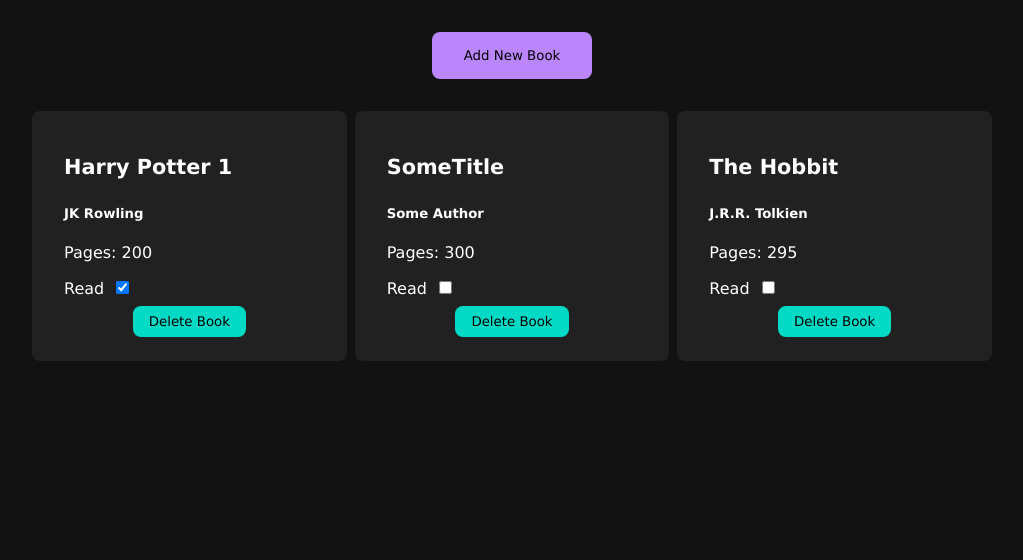
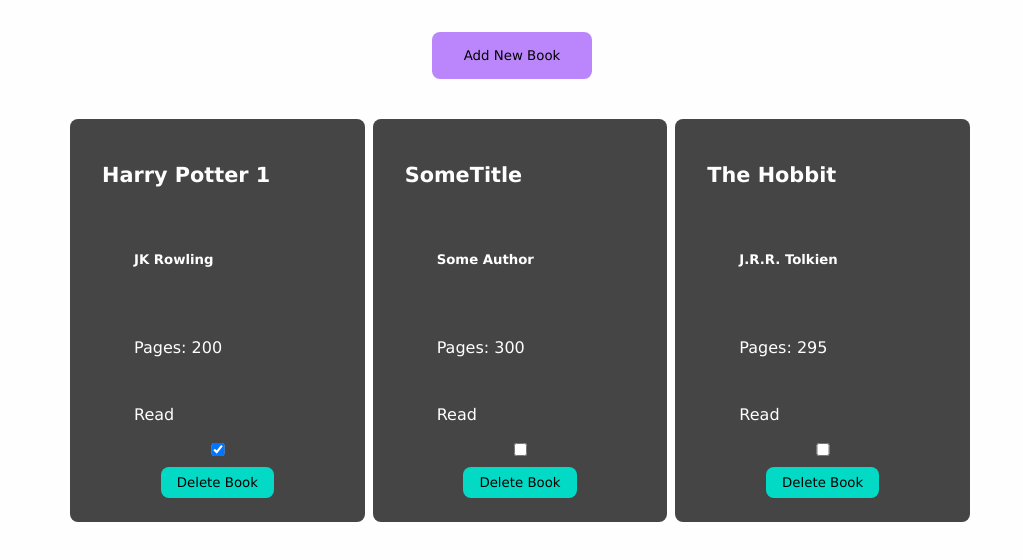
Before and after one commit to arito7/library, a website: page index.html in a window 1280 px wide. Shown: the whole page, without its empty margins (128-1151 px from the left). Drawn offline with Linux system fonts and the light colour scheme.

Commit message:
Refactor and modularize

```diff
--- a/css/styles.css
+++ b/css/styles.css
@@ -7,13 +7,18 @@
 * onSurface: #fffff
 **/
 
+html,
 body {
+  margin: 0;
+  padding: 0;
+  width: 100%;
+  height: 100%;
   font-family: Verdana, Geneva, Tahoma, sans-serif;
-    background-color: #121212;
+  background-color: #fefefe;
 }
 
 form {
-    background-color: antiquewhite;
+  background-color: #fbfbfb;
   border-radius: 16px;
   padding: 32px;
   display: none;
@@ -28,12 +33,9 @@
   margin-right: 8px;
 }
 
-div.wrapper {
+.wrapper {
   margin: 32px auto;
-    max-width: 960px;
-    display: grid;
-    gap: 8px;
-    grid-template-columns: repeat(3, 1fr);
+  max-width: 900px;
 }
 
 button.add,
@@ -54,13 +56,22 @@
   padding: 8px 16px;
 }
 
-.wrapper > .card {
-    color: #fff;
-    background-color: #212121;
+.library-container {
+  display: grid;
+  grid-template-columns: repeat(3, 1fr);
+  width: 100%;
+  gap: 8px;
+  padding: 8px;
+}
+
+.card {
+  color: #fefefe;
+  display: grid;
+  background-color: #454545;
   border-radius: 8px;
   padding: 16px 32px;
 }
 
-.card > .title {
+.card-title {
   font-size: 1.3em;
 }
--- a/index.html
+++ b/index.html
@@ -11,9 +11,9 @@
 <body>
     <button class="add">Add New Book</button>
     <form>
-        <div><label for="title">Title</label><input id="title" type='text' name="title"></div>
-        <div><label for="author">Author</label><input id="author" type="text" name="author"></div>
-        <div><label for="pages">Pages</label><input id="pages" type="number" min="1" name="pages"></div>
+        <div><input autofocus required id="title" type='text' name="title" minlength="3" maxlength="30" placeholder="Title"></div>
+        <div><input required id="author" type="text" name="author" minlength="3" maxlength="20" placeholder="Author"></div>
+        <div><label for="pages">Pages</label><input required id="pages" type="number" min="1" name="pages"></div>
         <div>
             <label for='read'>Have you read this book?</label><input type="checkbox" name="read" id="read">
         </div>
--- a/js/scripts.js
+++ b/js/scripts.js
@@ -1,119 +1,130 @@
-        function Book(title, author, pages, read){
-            this.title = title;
-            this.author = author;
-            this.pages = pages;
-            this.read = read;
-        }
-        Book.prototype.info = function(){
-            return `${this.title} by ${this.author}, ${this.pages} pages, ${this.read ? 'read' : 'not read yet'}`
-        }
-        Book.prototype.toggleRead = function(){
-            this.read = !this.read;
-        }
+/* eslint-disable no-underscore-dangle */
+/* eslint-disable no-undef */
+const Book = (title, author, pages, read) => {
+  const info = () =>
+    `${title} by ${author}, ${pages} pages, ${read ? 'read' : 'not read yet'}`;
+  const toggleRead = () => {
+    this.read = !this.read;
+  };
+  return { title, author, pages, read, info, toggleRead };
+};
 
-        let myLibrary = [];
-        /**for storing custom attributes */
-        const dataAttributes = {
-            bookIndex: 'data-index',
-        };
-        /** wrapper for book cards */
-        const wrapper = document.querySelector('.wrapper');
-        /** button that adds new cards, toggles form show/hide */
-        const btnNewBook = document.querySelector('button.add');
-        const btnSubmit = document.getElementById('btn-submit');
-        const form = document.querySelector('form');
+const Library = () => {
+  const library = [];
+  const DATA_ATTRIBUTES = {
+    bookIndex: 'data-index',
+  };
+  const CSS = {
+    container: 'library-container',
+    title: 'card-title',
+  };
+  const container = document.createElement('div');
+  container.classList.add(CSS.container);
 
-        /**sample data */
-        myLibrary.push(new Book('Harry Potter 1', 'JK Rowling', 200, true));
-        myLibrary.push(new Book('SomeTitle', 'Some Author', 300, false));
-        myLibrary.push(new Book('The Hobbit', 'J.R.R. Tolkien', 295, false));
+  // FUNCTION
+  function _addBookToLibrary(book) {
+    library.push(book);
+    render();
+  }
 
-        updateDisplay();
-        function updateDisplay(){
-            clearDisplay();
-            showBooks();
-        }
+  function createAndAddBookToLibrary(title, author, page, read) {
+    _addBookToLibrary(Book(title, author, page, read));
+  }
 
-        function showBooks(){
-            for (let i = 0; i < myLibrary.length; i++){
-                displayBook(myLibrary[i], i);
-            }
-        }
-        function clearDisplay(){
-            while (wrapper.hasChildNodes()){
-                wrapper.removeChild(wrapper.firstChild);
-            }
-        }
+  function _renderBook(book, bookIndex) {
+    // CREATE DOM ELEMENTS
+    const card = document.createElement('div');
+    const title = document.createElement('h4');
+    const author = document.createElement('h5');
+    const pages = document.createElement('p');
+    const read = document.createElement('span');
+    const btnTglRead = document.createElement('input');
+    const btnRemove = document.createElement('button');
 
+    // ADD CLASSES
+    card.classList.add('card');
+    title.classList.add(CSS.title);
+    author.classList.add('card', 'author');
+    pages.classList.add('card', 'pages');
+    read.classList.add('card', 'read');
+    btnRemove.classList.add('card', 'btn', 'secondary');
 
-        btnNewBook.addEventListener('click', e => {
-            form.style.display = form.style.display === 'none' ? 'grid' : 'none';
-        });
+    title.textContent = book.title;
+    author.textContent = book.author;
+    pages.textContent = `Pages: ${book.pages}`;
+    read.textContent = 'Read';
+    btnRemove.textContent = 'Delete Book';
+    read.style.marginRight = '8px';
 
-        btnSubmit.addEventListener('click', createAndAddBookToLibrary);
+    btnTglRead.setAttribute('type', 'checkbox');
+    if (book.read) {
+      btnTglRead.setAttribute('checked', book.read);
+    }
+    btnRemove.setAttribute(DATA_ATTRIBUTES.bookIndex, bookIndex);
+    btnTglRead.addEventListener('click', () => book.toggleRead());
+    btnRemove.addEventListener('click', removeBook);
 
-        function createAndAddBookToLibrary(){
-            const title = document.getElementById('title').value;
-            const author = document.getElementById('author').value;
-            const pages = document.getElementById('pages').value;
-            const read = document.getElementById('read').checked;
-            addBookToLibrary(title, author, pages, read);
-        }
+    card.appendChild(title);
+    card.appendChild(author);
+    card.appendChild(pages);
+    card.appendChild(read);
+    card.appendChild(btnTglRead);
+    card.appendChild(btnRemove);
+    container.appendChild(card);
+  }
 
-        function removeBook(e){
-            myLibrary.splice(e.target.getAttribute(dataAttributes.bookIndex),1);
-            updateDisplay();
-        }
+  function clearContainer() {
+    while (container.hasChildNodes()) {
+      container.removeChild(container.firstChild);
+    }
+  }
 
-        function displayBook(book, bookIndex){
+  function render() {
+    clearContainer();
+    for (let i = 0; i < library.length; i += 1) {
+      _renderBook(library[i], i);
+    }
+  }
 
-            const card = document.createElement('div')
-            card.classList.add('card');
+  function removeBook(e) {
+    library.splice(e.target.getAttribute(DATA_ATTRIBUTES.bookIndex), 1);
+    render();
+  }
 
-            const elements = [];
-            const title = document.createElement('h4');
-            title.textContent = book.title
-            title.classList.add('card','title');
-            elements.push(title);
+  return { container, createAndAddBookToLibrary, render };
+};
 
-            const author = document.createElement('h5');
-            author.textContent = book.author;
-            author.classList.add('card', 'author');
-            elements.push(author);
+(() => {
+  // SELECT DOM ELEMENTS
+  const wrapper = document.querySelector('.wrapper');
+  const btnNewBook = document.querySelector('button.add');
+  const btnSubmit = document.getElementById('btn-submit');
+  const form = document.querySelector('form');
+  const formData = new FormData(form);
+  const library = Library();
 
-            const pages = document.createElement('p');
-            pages.textContent = `Pages: ${book.pages}`;
-            pages.classList.add('card','pages');
-            elements.push(pages);
+  // SAMPLE DATA
+  library.createAndAddBookToLibrary('Harry Potter 1', 'JK Rowling', 200, true);
+  library.createAndAddBookToLibrary('SomeTitle', 'Some Author', 300, false);
+  library.createAndAddBookToLibrary('The Hobbit', 'J.R.R. Tolkien', 295, false);
 
-            const read = document.createElement('span');
-            read.textContent = `Read`;
-            read.style.marginRight = '8px';
-            read.classList.add('card', 'read');
-            elements.push(read);
+  btnNewBook.addEventListener('click', () => {
+    form.style.display = form.style.display === 'none' ? 'grid' : 'none';
+  });
 
-            const btnTglRead = document.createElement('input');
-            btnTglRead.setAttribute('type', 'checkbox');
-            book.read ? btnTglRead.setAttribute('checked', book.read) : null;
-            btnTglRead.addEventListener('click',e => book.toggleRead());
-            elements.push(btnTglRead);
+  btnSubmit.addEventListener('click', () => {
+    const title = formData.get('title');
+    const author = formData.get('author');
+    const pages = formData.get('pages');
+    const read = formData.get('read');
+    library.createAndAddBookToLibrary(title, author, pages, read);
+  });
 
-            const btnRemove = document.createElement('button');
-            btnRemove.textContent = 'Delete Book';
-            btnRemove.classList.add('card', 'btn', 'secondary');
-            btnRemove.setAttribute(dataAttributes.bookIndex, bookIndex);
-            btnRemove.addEventListener('click', removeBook);
-            elements.push(btnRemove);
+  // FUNCTIONS
+  function updateDisplay() {
+    library.render();
+  }
 
-            // add elements to card
-            for (let element of elements){
-                card.appendChild(element);
-            }
-            // add card to wrapper
-            wrapper.appendChild(card);
-        }
-
-        function addBookToLibrary(title, author, pages, read){
-            myLibrary.push(new Book(title, author, pages, read));
-            updateDisplay();
-        }
+  wrapper.appendChild(library.container);
+  updateDisplay();
+})();
```
Lines whose indentation alone changed are shown as unchanged.
